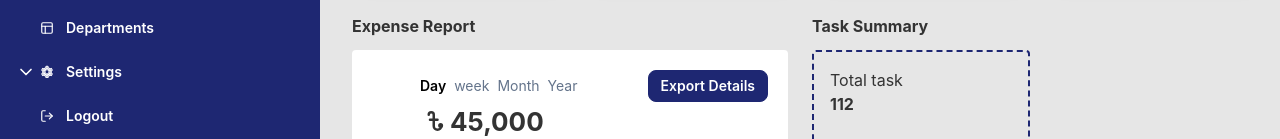
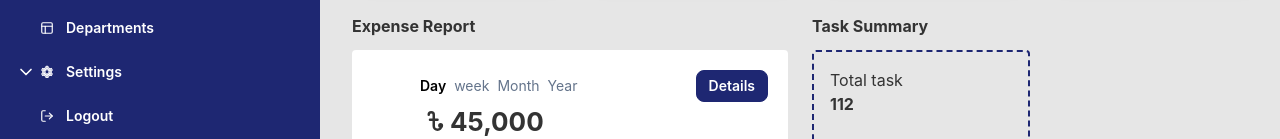
Before and after one commit to rony9669/nextgen-dashboard, a React (Create React App) app: page / in a window 1280 px wide. Shown: the part 418-557 px from the top of the page. Built offline with nearby package versions, Linux system fonts and the light colour scheme.

Commit message:
chart section added

```diff
--- a/src/Pages/Dashboard/Dashboard/Chart.js
+++ b/src/Pages/Dashboard/Dashboard/Chart.js
@@ -84,7 +84,7 @@ const Chart = () => {
             </ul>
           </div>
           <button className="btn btn-sm btn-primary lg:mb-0 mb-2 text-white capitalize">
-            Export Details
+            Details
           </button>
         </div>
         <div className="text-[10px]">
```
